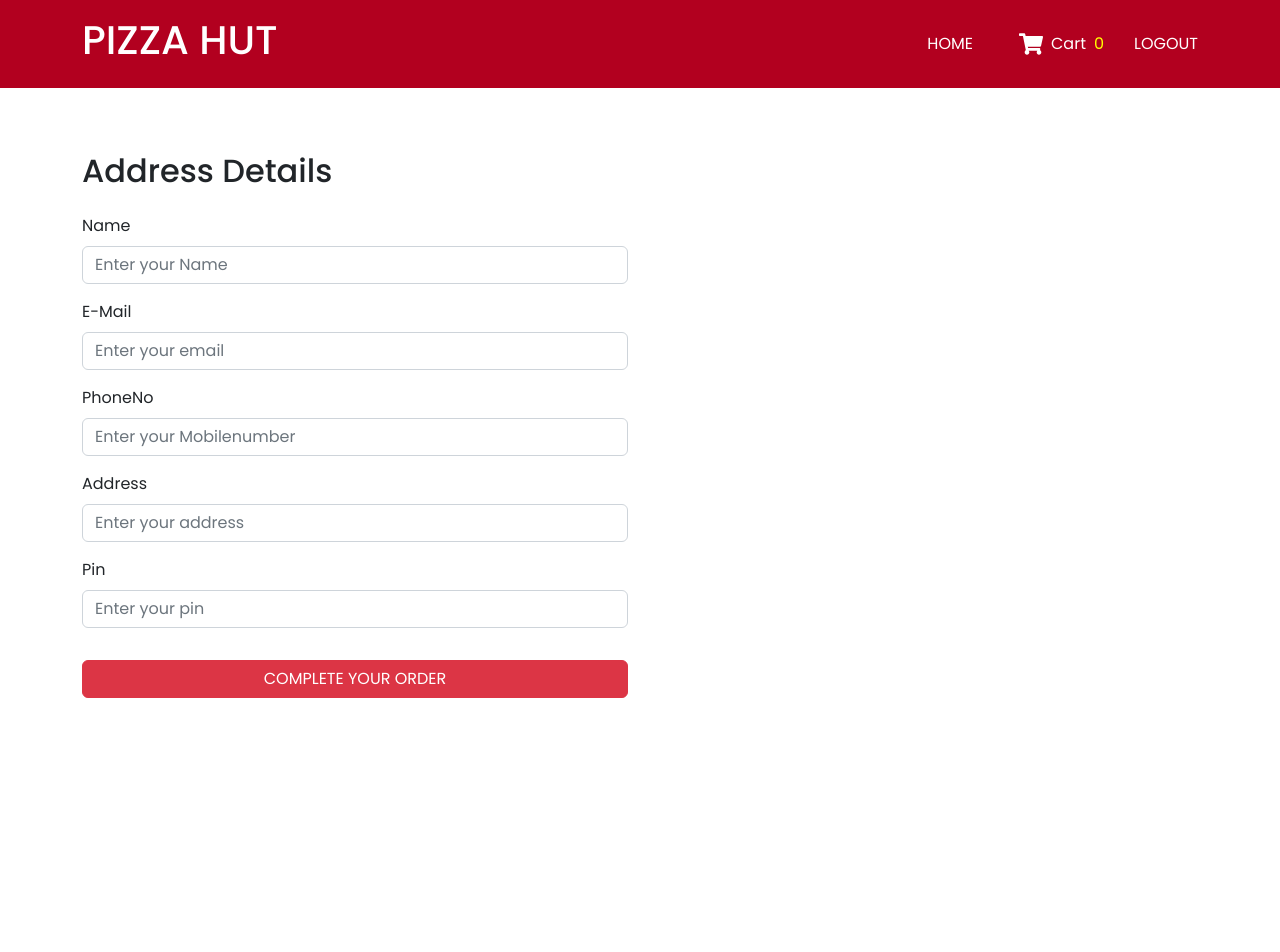
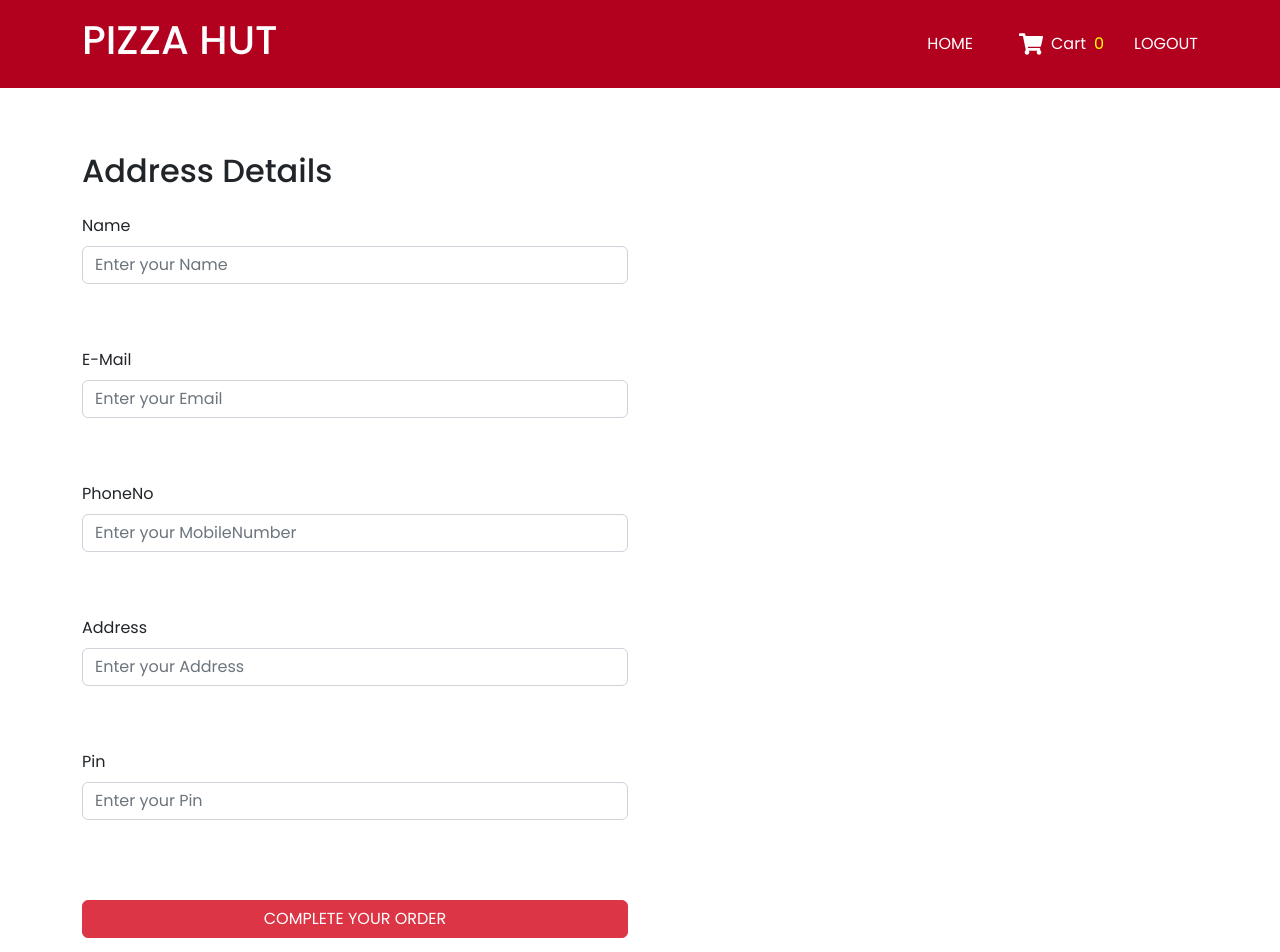
Before and after one commit to SARAN0209/pizza-app-webcode-frontend, a React (Create React App) app: page /checkout in a window 1280 px wide. Shown: the top 952 px of the page. Before the commit the page ends 800 px from the top, so only its background shows below. Built offline with nearby package versions, Linux system fonts and the light colour scheme.

Commit message:
Add files via upload

```diff
--- a/src/Components/Header/Menu.js
+++ b/src/Components/Header/Menu.js
@@ -20,7 +20,7 @@
 						</ul>
 						<ul className="menuName d-flex align-items-center mb-0">
 							<li>
-								<Link to="/">HOME</Link>
+								<Link to="/home">HOME</Link>
 							</li>
 							<li>
 							<Link to="/cart" className="mx-2">
@@ -32,7 +32,7 @@
 							</li>
 							<li className="mx-0 d-flex align-items-center">
 
-							<Link to="/signIn">LOGOUT</Link>
+							<Link to="/">LOGOUT</Link>
 
 
 							</li>
--- a/src/Components/Header/Navigation.js
+++ b/src/Components/Header/Navigation.js
@@ -6,21 +6,16 @@
 import ForgotPassword from "../../Pages/ForgotPassword";
 import CartPage from "../../Pages/CartPage";
 import CheckOutPages from "../../Pages/CheckOutPages";
-import ThankYou from "../../Pages/ThankYou";
-// import Payment from "../../Pages/payment";
-
 const Navigation = () => {
 	return (
 		<Routes>
-			<Route path="/" element={<Home />} />
+			<Route path="/home" element={<Home />} />
 			<Route path="singleproduct" element={<SingleProduct />} />
-			<Route path="signIn" element={<SignIn />} />
+			<Route path="/" element={<SignIn />} />
 			<Route path="signup" element={<SignUp />} />
 			<Route path="forgetpassword" element={<ForgotPassword />} />
 			<Route path="cart" element={<CartPage />} />
-			{/* <Route path="payment" element={<Payment/>} /> */}
 			<Route path="checkout" element={<CheckOutPages />} />
-			<Route path="thankyou" element={<ThankYou />} />
 		</Routes>
 	);
 };
--- a/src/Pages/CheckOutPages.js
+++ b/src/Pages/CheckOutPages.js
@@ -1,43 +1,134 @@
-import { Link } from "react-router-dom";
+import { useState } from "react";
+import { useNavigate } from "react-router-dom";
+import Swal from "sweetalert2";
 import Menu from "../Components/Header/Menu";
 
 const CheckOutPages = () => {
+
+	const navigate = useNavigate()
+
+	const [formdata, setFormData] = useState({
+		name :"",
+		email :"",
+		mobileNumber:"",
+		address:"",
+		pin:"",
+		error :{
+		name :"",
+		email :"",
+		mobileNumber:"",
+		address:"",
+		pin:"",
+		}
+	})
+
+	const handleChange = (e) =>{
+		let error = {...formdata.error};
+		if (e.target.value === "") {
+			error[e.target.name] = `${e.target.name} is Required`;
+		} else{
+			error[e.target.name] = "";
+		}
+		setFormData({ ...formdata, [e.target.name]: e.target.value, error });
+	};
+
+	const handleSubmit = (e) =>{
+		e.preventDefault();
+		const errKeys = Object.keys(formdata).filter((key) => {
+            if (formdata[key] === "" && key !== "id" && key !== "error") {
+              return key;
+            }
+          });
+  if (errKeys.length >= 1) {
+            alert("Please fill all Data");
+          }
+          else{
+			Swal.fire({
+				title: "THANK YOU",
+				icon: "success",
+				confirmButtonText: "okay",
+			  });
+			navigate("/home")
+    }
+    setFormData({
+    name: "",
+    email: "",
+    password: "",
+    mobileNumber: "",
+    })
+
+	}
+
 	return (
 		<section>
 			<Menu/>
 			<div className="container mx-auto my-5">
 				<div className="row">
 					<div className="col-md-6">
-						<div class="">
+						<form onSubmit={(e)=>{handleSubmit(e)}}>
 							<h2 className="py-3">Address Details</h2>
-							<label for="exampleFormControlInput1" class="form-label">
-								Name
-							</label>
-							<input type="text" placeholder="Enter your Name" class="form-control mb-3" />
-							<label for="exampleFormControlInput1" class="form-label">
-								E-Mail
-							</label>
-							<input type="email" placeholder="Enter your email" class="form-control mb-3" />
-							<label for="exampleFormControlInput1" class="form-label">
-								PhoneNo
-							</label>
-							<input type="number" placeholder="Enter your Mobilenumber" class="form-control mb-3" />
-							<label for="exampleFormControlInput1" class="form-label">
-								Address
-							</label>
-							<input type="text" placeholder="Enter your address" class="form-control mb-3" />
 
-							<label for="exampleFormControlInput1" class="form-label">
-								Pin
-							</label>
+							<label for="exampleFormControlInput1" class="form-label">Name</label>
+							<input
+							type="text"
+							placeholder="Enter your Name"
+							class="form-control mb-3"
+							name="name"
+							value={formdata.name}
+							onChange={(e)=>{handleChange(e)}}
+							required />
+							 <span style={{ color: "red" }}>{formdata.error.name}</span> <br/><br/>
 
-							<input type="number" placeholder="Enter your pin" class="form-control mb-3" />
-						</div>
+							<label for="exampleFormControlInput1" class="form-label">E-Mail</label>
+							<input
+							 type="email"
+							 placeholder="Enter your Email"
+							 class="form-control mb-3"
+							 name="email"
+							 value={formdata.email}
+							 onChange={(e)=>{handleChange(e)}}
+							 required  />
+							  <span style={{ color: "red" }}>{formdata.error.email}</span> <br/><br/>
+
+							<label for="exampleFormControlInput1" class="form-label">PhoneNo</label>
+							<input
+							 type="number"
+							 placeholder="Enter your MobileNumber"
+							 class="form-control mb-3"
+							 name="mobileNumber"
+							 value={formdata.mobileNumber}
+							 onChange={(e)=>{handleChange(e)}}
+							 required  />
+							  <span style={{ color: "red" }}>{formdata.error.mobileNumber}</span> <br/><br/>
+
+							<label for="exampleFormControlInput1" class="form-label">Address</label>
+							<input
+							 type="text"
+							 placeholder="Enter your Address"
+							 class="form-control mb-3"
+							 name="address"
+							 value={formdata.address}
+							 onChange={(e)=>{handleChange(e)}}
+							 required  />
+							  <span style={{ color: "red" }}>{formdata.error.address}</span> <br/><br/>
+
+							<label for="exampleFormControlInput1" class="form-label">Pin</label>
+							<input
+							 type="number"
+							 placeholder="Enter your Pin"
+							 class="form-control mb-3"
+							 name="pin"
+							 value={formdata.pin}
+							 onChange={(e)=>{handleChange(e)}}
+							 required  />
+							  <span style={{ color: "red" }}>{formdata.error.pin}</span> <br/><br/>
+
 						<div className="text-center">
-							<button class="btn btn-danger my-3 w-100">
-								<Link to="/thankyou">COMPLETE YOUR ORDER</Link>
+							<button class="btn btn-danger my-3 w-100" type="submit">
+								COMPLETE YOUR ORDER
 							</button>
 						</div>
+						</form>
 					</div>
 
 				</div>
--- a/src/Pages/SignIn.js
+++ b/src/Pages/SignIn.js
@@ -28,9 +28,14 @@
 	onSubmit: async (values) => {
 		try {
 		  const response = await axios.post('https://pizza-app-webcode-backend.onrender.com/users/signin', {...values});
-		 if(response.data) {
+		//   console.log(response)
+		 if(response) {
 			localStorage.setItem("token", response.data);
-			navigate("/");
+
+			const Token = localStorage.getItem("token");
+			console.log(Token)
+			Token ? navigate("/home") : navigate("/")
+
 		 }
 		} catch (error) {
 		  console.log(error.response.data.meg);
@@ -65,9 +70,9 @@
 								<div class="d-grid gap-4 mb-3">
 								<input type="submit" class="form-control btn btn-warning" value={"Login"} />
 								</div>
-									<button class="btn btn-primary" type="submit" >
+									{/* <button class="btn btn-primary" type="submit" >
 										<Link to="/forgetpassword">Forgot Password?</Link>
-									</button>
+									</button> */}
 								</div>
 								<div>
 									Don’t have an account?
--- a/src/Pages/SignUp.js
+++ b/src/Pages/SignUp.js
@@ -42,7 +42,7 @@
 					  icon: "success",
 					  confirmButtonText: "okay",
 					});
-					navigate("/signin");
+					navigate("/");
 				  }
 				  if (response.status === 200) {
 					alert(" Account Created sucessfully");
@@ -79,7 +79,7 @@
 								<div>
 									Already Have account?
 									<span className="text-primary fs-6 mx-2" >
-										<Link to="/signin" className="text-primary">
+										<Link to="/" className="text-primary">
 											Signin
 										</Link>
 									</span>
--- a/src/Pages/SingleProduct.js
+++ b/src/Pages/SingleProduct.js
@@ -6,9 +6,9 @@
 	useEffect(() => {
 		const getProduct = async () => {
 			const response = await axios.get("https://pizzaa-server.herokuapp.com/products/get/{_id}");
-			const dharans = response.data;
-			console.log(dharans);
-			setProducts(dharans);
+			const prod = response.data;
+			// console.log(prod);
+			setProducts(prod);
 		};
 		getProduct();
 	}, []);
```
